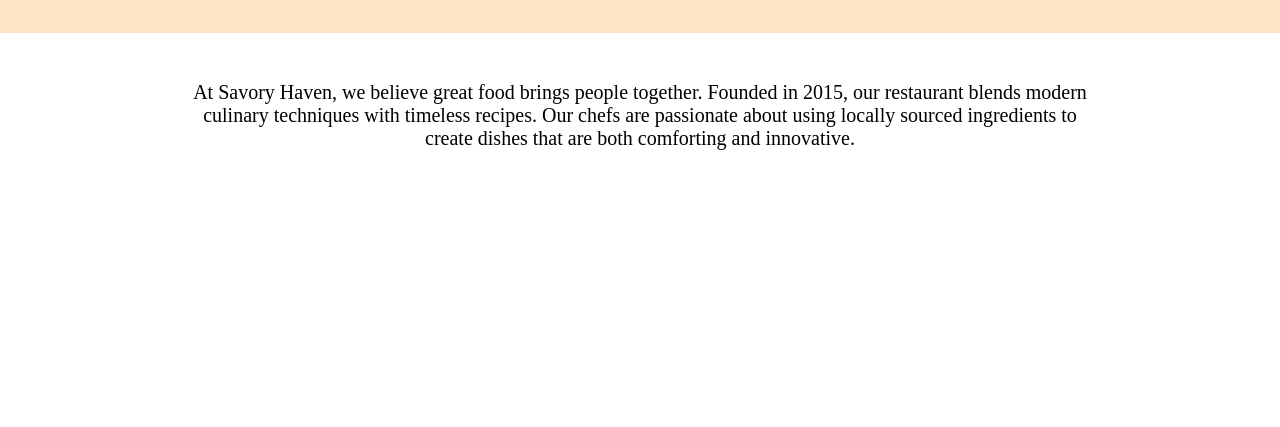
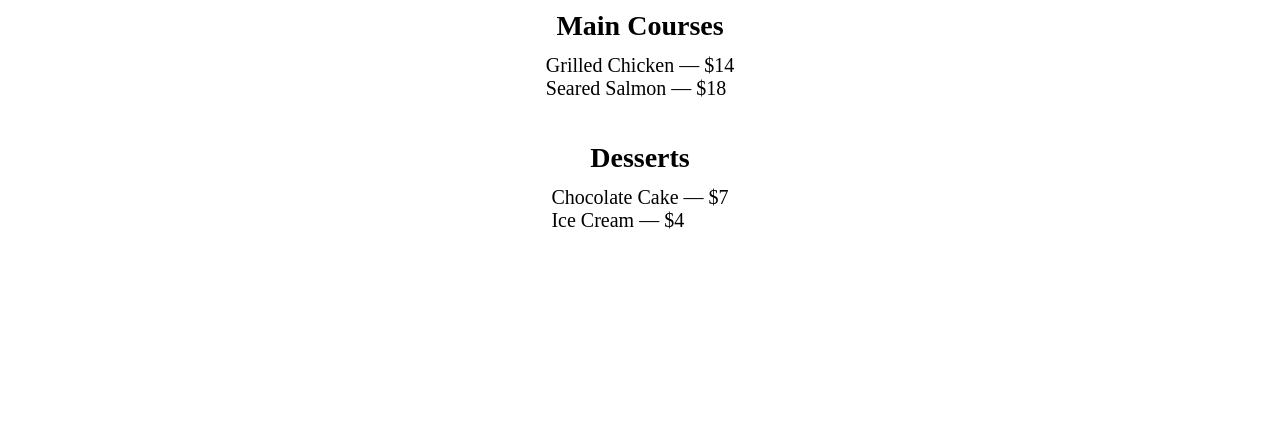
Before and after one commit to dungdul/restaurant-page, a website built with webpack: page src/template.html in a window 1280 px wide. Shown: the part 373-800 px from the top of the page. Built offline with nearby package versions, Linux system fonts and the light colour scheme.

Commit message:
Add menu page

```diff
--- a/src/index.js
+++ b/src/index.js
@@ -1,4 +1,5 @@
 import renderHomePage from './home.js';
+import renderMenuPage from'./menu.js';
 import './styles.css';
 
-renderHomePage();
+renderMenuPage();
--- /dev/null
+++ b/src/menu.js
@@ -0,0 +1,65 @@
+export default function () {
+  const contentDiv = document.querySelector('#content');
+
+  // Clear existing content
+  contentDiv.textContent = '';
+
+  // Hero
+  const heroText = document.createElement('h1');
+  heroText.textContent = 'Our Menu';
+
+  const heroDiv = document.createElement('div');
+  heroDiv.classList.add('hero');
+  heroDiv.appendChild(heroText);
+
+  // Menu container
+  const menuDiv = document.createElement('div');
+  menuDiv.classList.add('menu');
+
+  // Helper function to create a section
+  function createMenuSection(titleText, items) {
+    const sectionDiv = document.createElement('div');
+    sectionDiv.classList.add('menu-section');
+
+    const title = document.createElement('h2');
+    title.textContent = titleText;
+
+    const list = document.createElement('ul');
+
+    items.forEach(item => {
+      const listItem = document.createElement('li');
+      listItem.textContent = `${item.name} — $${item.price}`;
+      list.appendChild(listItem);
+    });
+
+    sectionDiv.append(title, list);
+    return sectionDiv;
+  }
+
+  // Data (small set)
+  const starters = [
+    { name: 'Tomato Basil Soup', price: 6 },
+    { name: 'Garlic Bread', price: 5 },
+  ];
+
+  const mains = [
+    { name: 'Grilled Chicken', price: 14 },
+    { name: 'Seared Salmon', price: 18 },
+  ];
+
+  const desserts = [
+    { name: 'Chocolate Cake', price: 7 },
+    { name: 'Ice Cream', price: 4 },
+  ];
+
+  // Create sections
+  const startersSection = createMenuSection('Starters', starters);
+  const mainsSection = createMenuSection('Main Courses', mains);
+  const dessertsSection = createMenuSection('Desserts', desserts);
+
+  // Append sections to menu
+  menuDiv.append(startersSection, mainsSection, dessertsSection);
+
+  // Append everything to content
+  contentDiv.append(heroDiv, menuDiv);
+}
--- a/src/styles.css
+++ b/src/styles.css
@@ -87,3 +87,24 @@
   padding: 48px;
   text-align: center;
 }
+
+.menu {
+  display: flex;
+  flex-direction: column;
+  align-items: center;
+  gap: 42px;
+  padding: 48px;
+}
+
+.menu-section {
+  h2 {
+    text-align: center;
+    font-size: 1.4rem;
+    margin-bottom: 12px;
+  }
+
+  ul {
+    list-style: none;
+    padding: 0;
+  }
+}
```
